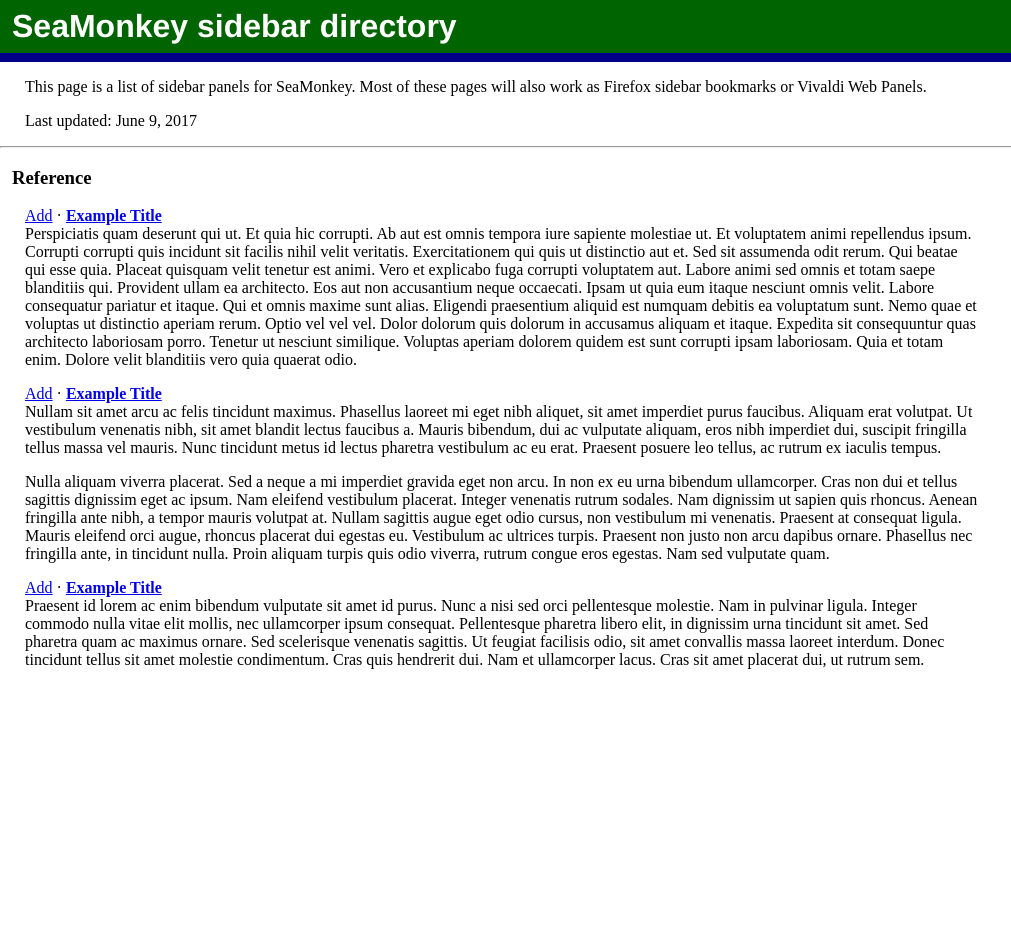
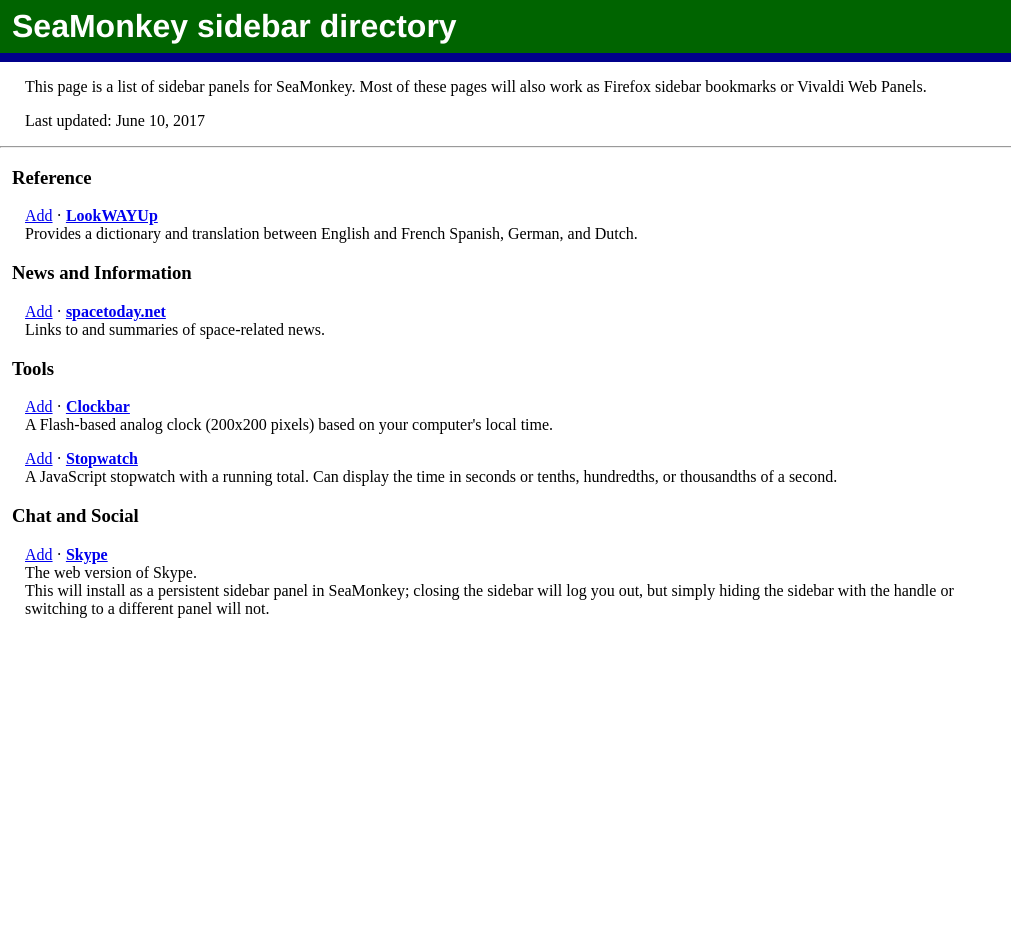
Before and after one commit to IsaacSchemm/sidebar-directory, a plain HTML site: page index.html in a window 1280 px wide. Shown: the full height of the page, 0-1011 px from the left. Drawn offline with Linux system fonts and the light colour scheme.

Commit message:
Add Skype and some panels from edmullen.net

```diff
--- a/directory.js
+++ b/directory.js
@@ -20,7 +20,11 @@ window.addEventListener("load", function () {
 			addLink.addEventListener("click", function (e) {
 				if (e && e.preventDefault) {
 					e.preventDefault();
-					sidebar.addPanel(link.innerHTML.replace(/[ \t\r\n]+/, " "), link.href, "");
+					if (e.target.className.indexOf("persistent")) {
+						sidebar.addPersistentPanel(link.innerHTML.replace(/[ \t\r\n]+/, " "), link.href, "");
+					} else {
+						sidebar.addPanel(link.innerHTML.replace(/[ \t\r\n]+/, " "), link.href, "");
+					}
 				}
 			});
 			span.insertBefore(addLink, span.firstChild);
--- a/index.html
+++ b/index.html
@@ -15,73 +15,45 @@
       these pages will also work as Firefox sidebar bookmarks or Vivaldi
       Web Panels.<br>
     </p>
-    <p>Last updated: June 9, 2017<br>
+    <p>Last updated: June 10, 2017<br>
     </p>
     <hr width="100%" size="2"> <iframe id="previewFrame"
       name="previewFrame" src="https://www.example.com"></iframe>
     <div id="reference">
       <h3>Reference</h3>
       <p><a class="sidebar_link" target="previewFrame"
-          href="https://www.example.com">Example Title</a><br>
-        Perspiciatis quam deserunt qui ut. Et quia hic corrupti. Ab aut
-        est omnis tempora iure sapiente molestiae ut. Et voluptatem
-        animi repellendus ipsum. Corrupti corrupti quis incidunt sit
-        facilis nihil velit veritatis. Exercitationem qui quis ut
-        distinctio aut et. Sed sit assumenda odit rerum. Qui beatae qui
-        esse quia. Placeat quisquam velit tenetur est animi. Vero et
-        explicabo fuga corrupti voluptatem aut. Labore animi sed omnis
-        et totam saepe blanditiis qui. Provident ullam ea architecto.
-        Eos aut non accusantium neque occaecati. Ipsam ut quia eum
-        itaque nesciunt omnis velit. Labore consequatur pariatur et
-        itaque. Qui et omnis maxime sunt alias. Eligendi praesentium
-        aliquid est numquam debitis ea voluptatum sunt. Nemo quae et
-        voluptas ut distinctio aperiam rerum. Optio vel vel vel. Dolor
-        dolorum quis dolorum in accusamus aliquam et itaque. Expedita
-        sit consequuntur quas architecto laboriosam porro. Tenetur ut
-        nesciunt similique. Voluptas aperiam dolorem quidem est sunt
-        corrupti ipsam laboriosam. Quia et totam enim. Dolore velit
-        blanditiis vero quia quaerat odio. <br>
+          href="http://lookwayup.com/sb.htm">LookWAYUp</a><br>
+        Provides a dictionary and translation between English and French
+        Spanish, German, and Dutch.<br>
+      </p>
+      <h3>News and Information<br>
+      </h3>
+      <p><a class="sidebar_link" target="previewFrame"
+          href="http://www.spacetoday.net/n6sidebar.html">spacetoday.net</a><br>
+        Links to and summaries of space-related news.<br>
+      </p>
+      <h3>Tools<br>
+      </h3>
+      <p><a class="sidebar_link" target="previewFrame"
+          href="https://edmullen.net/sidebar/clockbar.php">Clockbar</a><br>
+        A Flash-based analog clock (200x200 pixels) based on your
+        computer's local time.<br>
       </p>
       <p><a class="sidebar_link" target="previewFrame"
-          href="https://www.example.com">Example Title</a><br>
-        Nullam sit amet arcu ac felis tincidunt maximus. Phasellus
-        laoreet mi eget nibh aliquet, sit amet imperdiet purus faucibus.
-        Aliquam erat volutpat. Ut vestibulum venenatis nibh, sit amet
-        blandit lectus faucibus a. Mauris bibendum, dui ac vulputate
-        aliquam, eros nibh imperdiet dui, suscipit fringilla tellus
-        massa vel mauris. Nunc tincidunt metus id lectus pharetra
-        vestibulum ac eu erat. Praesent posuere leo tellus, ac rutrum ex
-        iaculis tempus.
+          href="https://edmullen.net/sidebar/stopwatch.php">Stopwatch</a><br>
+        A JavaScript stopwatch with a running total. Can display the
+        time in seconds or tenths, hundredths, or thousandths of a
+        second.<br>
       </p>
-      <div id="lipsum">
-        <p>
-          Nulla aliquam viverra placerat. Sed a neque a mi imperdiet
-          gravida eget non arcu. In non ex eu urna bibendum ullamcorper.
-          Cras non dui et tellus sagittis dignissim eget ac ipsum. Nam
-          eleifend vestibulum placerat. Integer venenatis rutrum
-          sodales. Nam dignissim ut sapien quis rhoncus. Aenean
-          fringilla ante nibh, a tempor mauris volutpat at. Nullam
-          sagittis augue eget odio cursus, non vestibulum mi venenatis.
-          Praesent at consequat ligula. Mauris eleifend orci augue,
-          rhoncus placerat dui egestas eu. Vestibulum ac ultrices
-          turpis. Praesent non justo non arcu dapibus ornare. Phasellus
-          nec fringilla ante, in tincidunt nulla. Proin aliquam turpis
-          quis odio viverra, rutrum congue eros egestas. Nam sed
-          vulputate quam.</p>
-      </div>
-      <p><a class="sidebar_link" target="previewFrame"
-          href="https://www.example.com">Example Title</a><br>
-        Praesent id lorem ac enim bibendum vulputate sit amet id purus.
-        Nunc a nisi sed orci pellentesque molestie. Nam in pulvinar
-        ligula. Integer commodo nulla vitae elit mollis, nec ullamcorper
-        ipsum consequat. Pellentesque pharetra libero elit, in dignissim
-        urna tincidunt sit amet. Sed pharetra quam ac maximus ornare.
-        Sed scelerisque venenatis sagittis. Ut feugiat facilisis odio,
-        sit amet convallis massa laoreet interdum. Donec tincidunt
-        tellus sit amet molestie condimentum. Cras quis hendrerit dui.
-        Nam et ullamcorper lacus. Cras sit amet placerat dui, ut rutrum
-        sem.</p>
-      <p></p>
+      <h3>Chat and Social</h3>
+      <p><a class="sidebar_link persistent" target="previewFrame"
+          href="https://web.skype.com/">Skype</a><br>
+        The web version of Skype.<br>
+        This will install as a persistent sidebar panel in SeaMonkey;
+        closing the sidebar will log you out, but simply hiding the
+        sidebar with the handle or switching to a different panel will
+        not.<br>
+      </p>
     </div>
   </body>
 </html>
```
